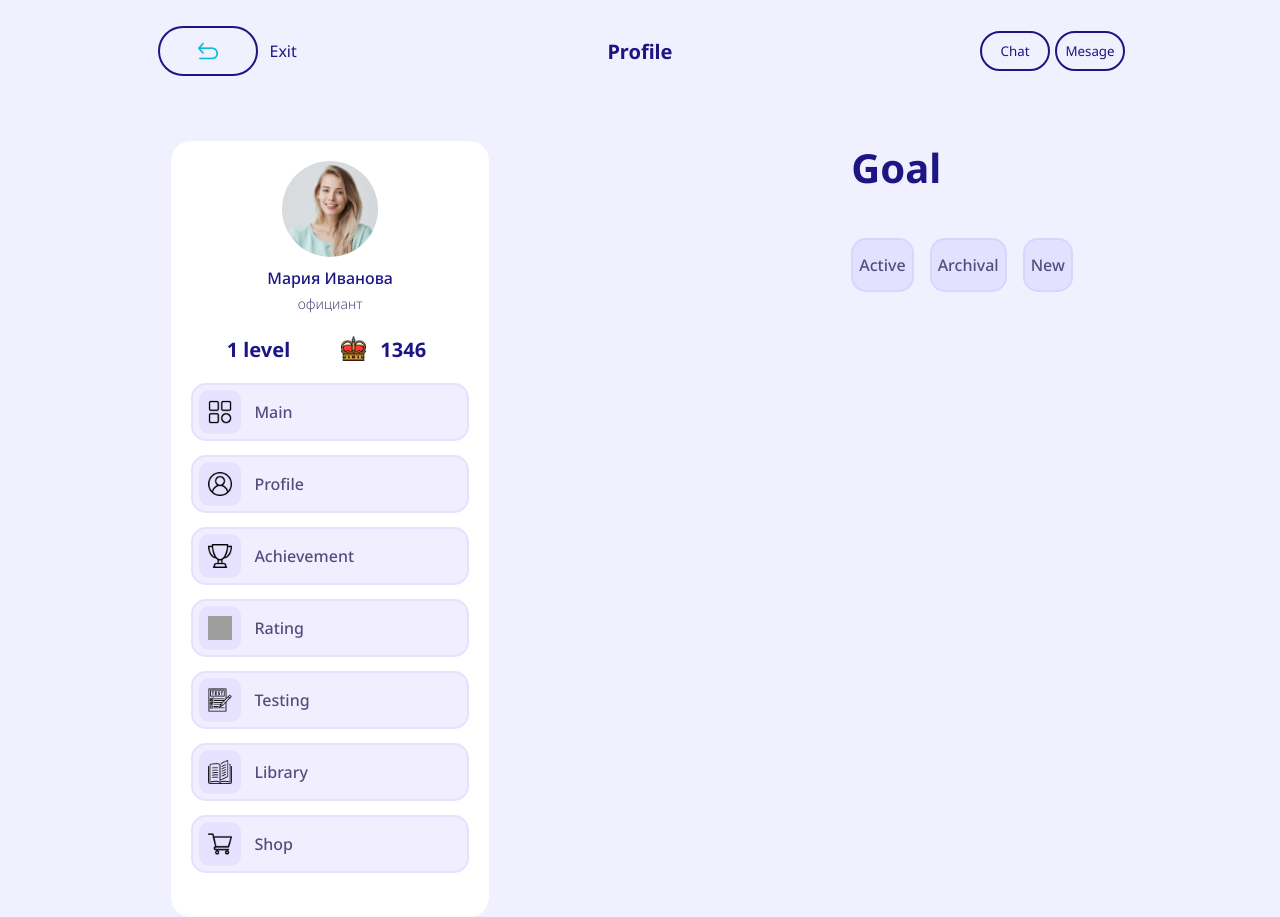
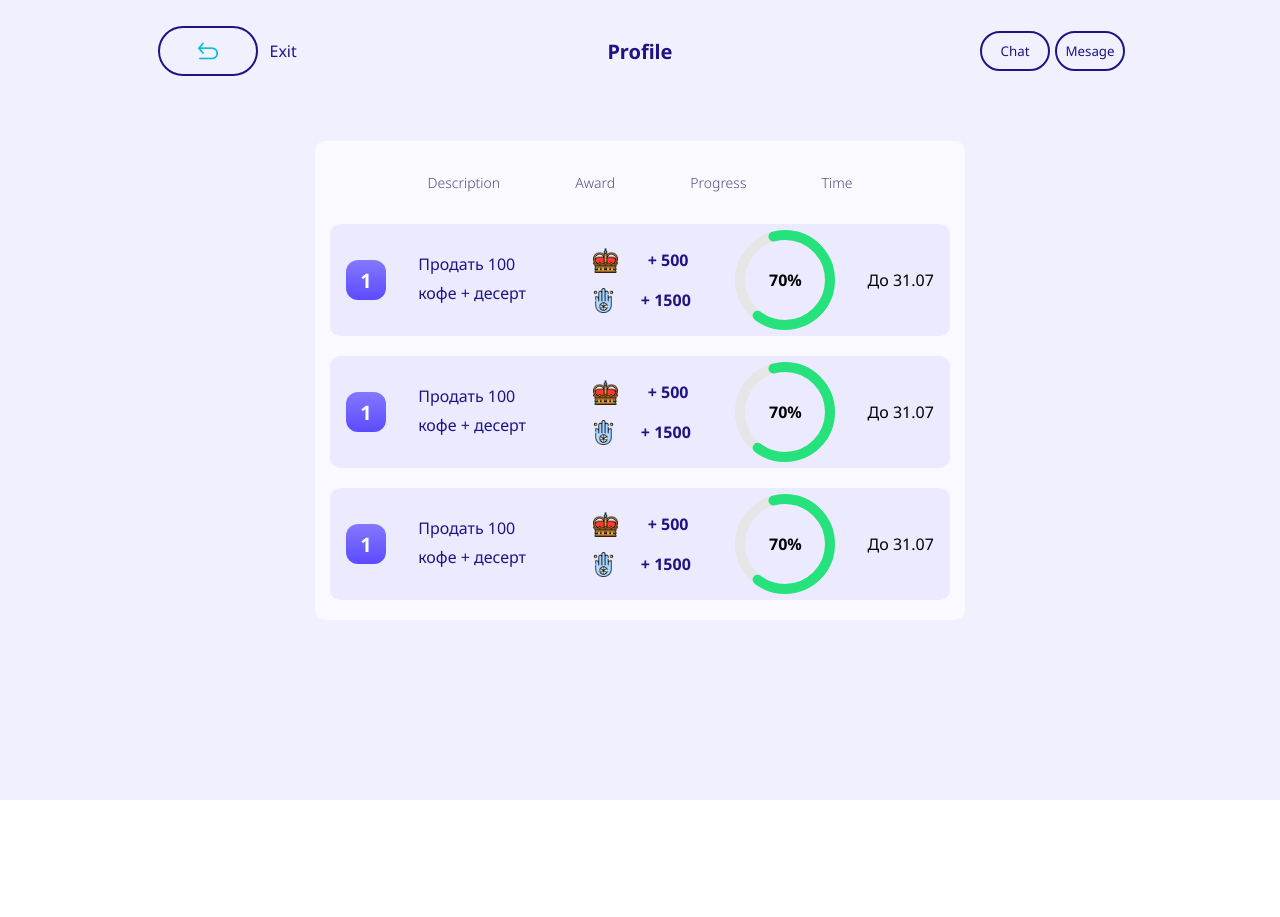
Before and after one commit to GennadiiLazovskii/corporateCaffeApp, a React (Vite) app: page / in a window 1280 px wide. After the commit the page ends 800 px from the top, so only its background shows below. Built offline with nearby package versions, Linux system fonts and the light colour scheme; grey boxes are pictures that could not be loaded.

Commit message:
Add Achievements item

```diff
--- a/src/components/mainScreenProfile/MainScreanProfile.jsx
+++ b/src/components/mainScreenProfile/MainScreanProfile.jsx
@@ -1,13 +1,15 @@
 import styles from './MainScreanProfile.module.scss';
-import ProfileCard from './profileCard/ProfileCard.jsx';
-import UserGoal from './userGoal/UserGoal';
+import UserAchievements from './userAchievements/UserAchievements';
+// import ProfileCard from './profileCard/ProfileCard.jsx';
+// import UserGoal from './userGoal/UserGoal';
 
 const MainScreanProfile = () => {
 
     return(
         <div className={styles.mainScreanProfile}>
-            <ProfileCard/>
-            <UserGoal/>
+            {/* <ProfileCard/>
+            <UserGoal/> */}
+            <UserAchievements/>
         </div>
     )
 }
--- /dev/null
+++ b/src/components/mainScreenProfile/progresCircle/ProgresCircle.jsx
@@ -0,0 +1,22 @@
+import './ProgressCircle.scss';
+
+const ProgressCircle = ({ progress }) => {
+    const circleSize = 100;
+
+    return (
+        <div className="progress-circle" style={{ '--progress': `${progress}%` }}>
+            <svg className="progress-circle__svg" width={circleSize} height={circleSize}>
+                <circle className="progress-circle__background" cx={circleSize / 2} cy={circleSize / 2} r={circleSize / 2 - 5} />
+                <circle
+                    className="progress-circle__bar"
+                    cx={circleSize / 2}
+                    cy={circleSize / 2}
+                    r={circleSize / 2 - 5}
+                />
+            </svg>
+            <div className="progress-circle__label">{`${progress}%`}</div>
+        </div>
+    );
+};
+
+export default ProgressCircle;
--- /dev/null
+++ b/src/components/mainScreenProfile/progresCircle/ProgressCircle.scss
@@ -0,0 +1,47 @@
+// ProgressCircle.scss
+
+$circleSize: 100px; // Circle size in pixels
+
+.progress-circle {
+    position: relative;
+    width: $circleSize;
+    height: $circleSize;
+    display: flex;
+    align-items: center;
+    justify-content: center;
+    font-size: 16px;
+    font-weight: bold;
+
+    &__svg {
+        width: 100%;
+        height: 100%;
+    }
+
+    &__background {
+        fill: none;
+        stroke: #e6e6e6;
+        stroke-width: 10%;
+        stroke-linecap: round;
+    }
+
+    &__bar {
+        fill: none;
+        stroke: #26E27C;
+        stroke-width: 10%;
+        stroke-linecap: round;
+        stroke-dasharray: $circleSize;
+        animation: progress-circle-anim 1s ease-in-out forwards;
+    }
+
+    &__label {
+        position: absolute;
+    }
+
+    @keyframes progress-circle-anim {
+        to {
+            $circumference: 3.14159 * ($circleSize + $circleSize);
+            $progressSize: calc($circumference - ($circumference * #{var(--progress)} / 50));
+            stroke-dashoffset: $progressSize;
+        }
+    }
+}
--- a/src/components/mainScreenProfile/userAchievements/UserAchievements.jsx
+++ b/src/components/mainScreenProfile/userAchievements/UserAchievements.jsx
@@ -0,0 +1,94 @@
+import styles from './UserAchievements.module.scss';
+import Crown from '../../../img/user/crown.png';
+import Karma from '../../../img/user/Karma.png';
+import ProgressCircle from '../progresCircle/ProgresCircle';
+
+const UserAchievements = () => {
+
+    const progress = 70;
+
+    return(
+        <div className={styles.userAchievementsWrap}>
+            <div className={styles.userAchievementsDescr}>
+                <p>Description</p>
+                <p>Award</p>
+                <p>Progress</p>
+                <p>Time</p>
+            </div>
+            <div className={styles.userAchievementsAward}>
+                <div className={styles.userAchievementsNumber}>
+                    <p> 1 </p>
+                </div>
+                <div className={styles.userAchievementsTask}>
+                    <p>Продать 100 кофе + десерт</p>
+                </div>
+                <div className={styles.userAchievementsBonus}>
+                    <div className={styles.userAchievementsBonusCrown}>
+                        <img src={Crown} alt="Crown" />
+                        <p>+ 500</p>
+                    </div>
+                    <div className={styles.userAchievementsBonusKarma}>
+                        <img src={Karma} alt="Karma" />
+                        <p>+ 1500</p>
+                    </div>
+                </div>
+                <div>
+                    <ProgressCircle progress={progress}/>
+                </div>
+                <div className={styles.userAchievementsDate}>
+                    <p>До 31.07</p>
+                </div>
+            </div>
+            <div className={styles.userAchievementsAward}>
+                <div className={styles.userAchievementsNumber}>
+                    <p> 1 </p>
+                </div>
+                <div className={styles.userAchievementsTask}>
+                    <p>Продать 100 кофе + десерт</p>
+                </div>
+                <div className={styles.userAchievementsBonus}>
+                    <div className={styles.userAchievementsBonusCrown}>
+                        <img src={Crown} alt="Crown" />
+                        <p>+ 500</p>
+                    </div>
+                    <div className={styles.userAchievementsBonusKarma}>
+                        <img src={Karma} alt="Karma" />
+                        <p>+ 1500</p>
+                    </div>
+                </div>
+                <div>
+                    <ProgressCircle progress={progress}/>
+                </div>
+                <div className={styles.userAchievementsDate}>
+                    <p>До 31.07</p>
+                </div>
+            </div>
+            <div className={styles.userAchievementsAward}>
+                <div className={styles.userAchievementsNumber}>
+                    <p> 1 </p>
+                </div>
+                <div className={styles.userAchievementsTask}>
+                    <p>Продать 100 кофе + десерт</p>
+                </div>
+                <div className={styles.userAchievementsBonus}>
+                    <div className={styles.userAchievementsBonusCrown}>
+                        <img src={Crown} alt="Crown" />
+                        <p>+ 500</p>
+                    </div>
+                    <div className={styles.userAchievementsBonusKarma}>
+                        <img src={Karma} alt="Karma" />
+                        <p>+ 1500</p>
+                    </div>
+                </div>
+                <div>
+                    <ProgressCircle progress={progress}/>
+                </div>
+                <div className={styles.userAchievementsDate}>
+                    <p>До 31.07</p>
+                </div>
+            </div>
+        </div>
+    )
+}
+
+export default UserAchievements;
--- a/src/components/mainScreenProfile/userAchievements/UserAchievements.module.scss
+++ b/src/components/mainScreenProfile/userAchievements/UserAchievements.module.scss
@@ -0,0 +1,111 @@
+.userAchievementsWrap {
+    width: 650px;
+    height: 100%;
+    background-color: #F9F9FF;
+    border-radius: 10px;
+    margin: 0 auto;
+    .userAchievementsDescr {
+        width: 500px;
+        margin-top: 32px;
+        margin-bottom: 32px;
+        display: flex;
+        justify-content: center;
+        align-items: center;
+        font-family: 'Noto Sans';
+        font-style: normal;
+        font-weight: 300;
+        font-size: 14px;
+        line-height: 19px;
+        color: #524E7D;
+    }
+    .userAchievementsAward {
+        display: flex;
+        justify-content: center;
+        align-items: center;
+        width: 620px;
+        height: 112px;
+        margin-bottom: 20px;
+        background: rgba(114, 101, 251, 0.1);
+        border-radius: 10px;
+    }
+    .userAchievementsNumber {
+        display: flex;
+        justify-content: center;
+        align-items: center;
+        width: 40px;
+        height: 40px;
+        background: linear-gradient(180deg, #ACA4FF 0%, #8478FF 0.01%, #5B4BFF 99.98%);
+        border-radius: 12px;
+        p {
+            font-family: 'Noto Sans';
+            font-style: normal;
+            font-weight: 600;
+            font-size: 20px;
+            line-height: 27px;
+            color: #FFFFFF;
+        }
+    }
+    .userAchievementsTask {
+        width: 128px;
+        height: 60px;
+        p {
+            font-family: 'Noto Sans';
+            font-style: normal;
+            font-weight: 400;
+            font-size: 16px;
+            line-height: 180%;
+            color: #1E1584;
+        }
+    }
+    .userAchievementsBonus {
+        flex-direction: column;
+        justify-content: space-between;
+        align-items: center;
+        display: flex;
+        width: 125px;
+        height: 65px;
+        .userAchievementsBonusCrown {
+            display: flex;
+            align-items: center;
+            width: 100%;
+            img {
+                width: 25px;
+                height: 25px;
+            }
+            p {
+                font-family: 'Noto Sans';
+                font-style: normal;
+                font-weight: 700;
+                font-size: 16px;
+                line-height: 22px;
+                color: #1E1584;
+            }
+        }
+        .userAchievementsBonusKarma {
+            display: flex;
+            align-items: center;
+            width: 100%;
+            img {
+                width: 25px;
+                height: 25px;
+            }
+            p {
+                font-family: 'Noto Sans';
+                font-style: normal;
+                font-weight: 700;
+                font-size: 16px;
+                line-height: 22px;
+                color: #1E1584;
+            }
+        }
+        .userAchievementsDate {
+            font-family: 'Noto Sans';
+            font-style: normal;
+            font-weight: 400;
+            font-size: 16px;
+            line-height: 180%;
+            text-align: center;
+            color: #1E1584;
+        }
+    }
+}
```
Also changed, not shown: src/img/user/karma.png (added).
